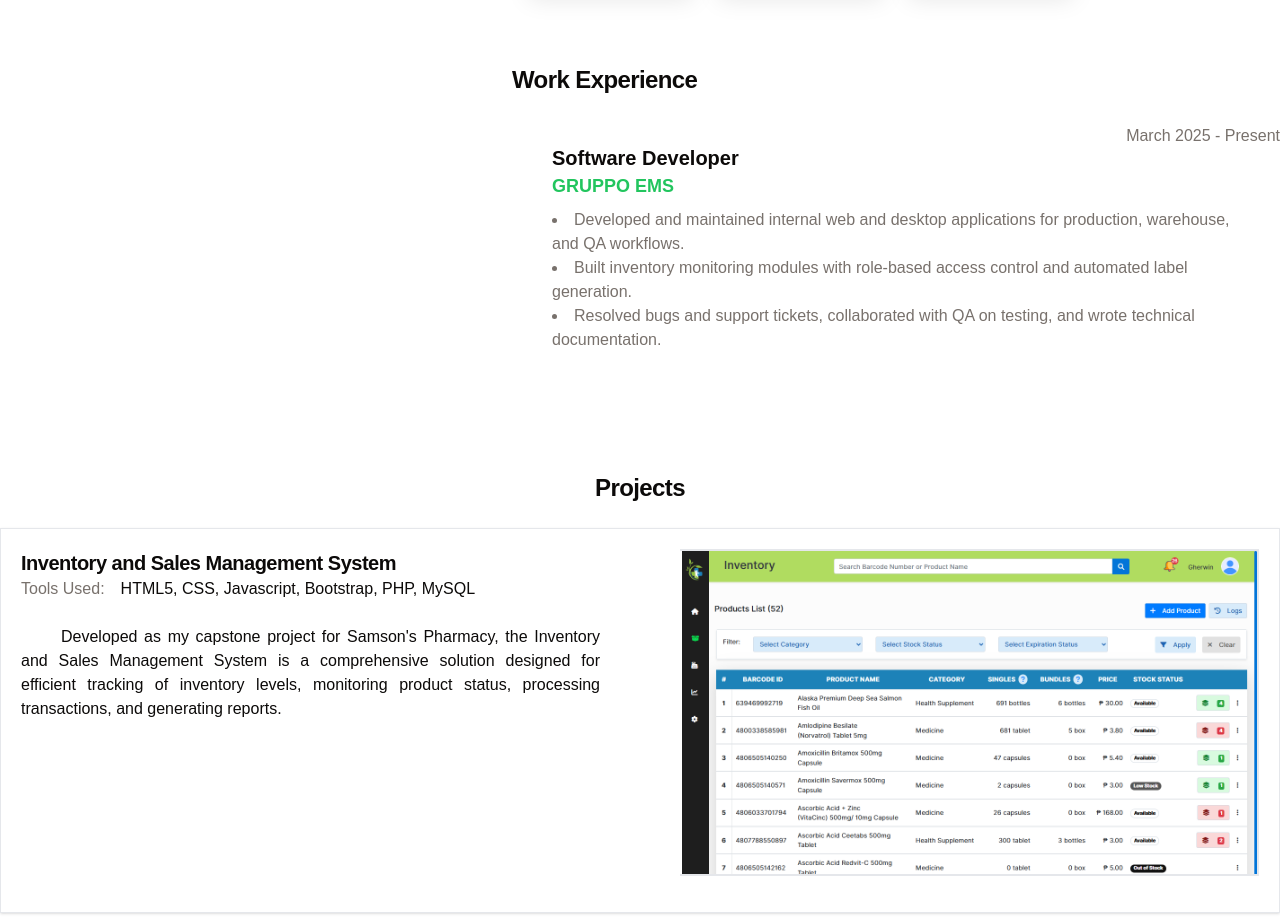
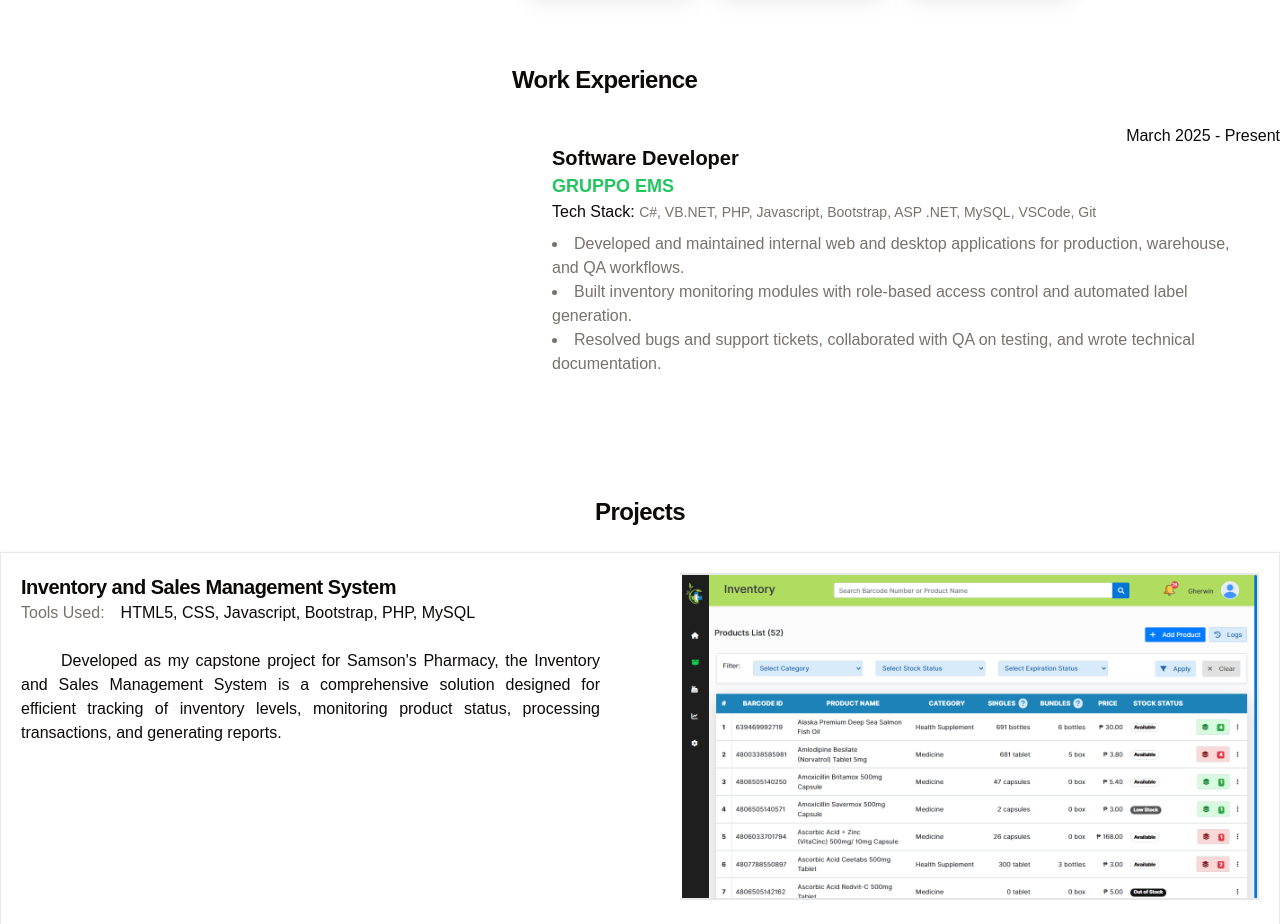
Before and after one commit to GherwinPacheco/portfolio, a React (Vite) app: page / in a window 1280 px wide. Shown: the part 1040-1964 px from the top of the page. Built offline with nearby package versions, Linux system fonts and the light colour scheme; a web font is replaced by a local one.

Commit message:
minor changes

```diff
--- a/src/contents/about.jsx
+++ b/src/contents/about.jsx
@@ -46,7 +46,14 @@ const About = () => {
                                 <div className="bg-card p-10">
                                     <h4 className="text-xl font-bold">{item.position}</h4>
                                     <p className="text-lg text-green-500 font-bold">{item.company}</p>
-                                    <p className="text-md text-muted-foreground md:absolute md:right-0 md:top-5">{item.duration}</p>
+                                    <p className="text-md md:absolute md:right-0 md:top-5">{item.duration}</p>
+                                    <p className="text-md">
+                                        Tech Stack: {item.techstack.map((tech, index) => (
+                                            <span key={index} className="text-sm text-muted-foreground">
+                                                {tech}{(index + 1) !== item.techstack.length && ', '}
+                                            </span>
+                                        ))}
+                                    </p>
                                     <ul className="list-disc list-inside mt-2">
                                         {item.descriptions.map((desc, i) => (
                                             <li key={i} className="text-muted-foreground">
```
